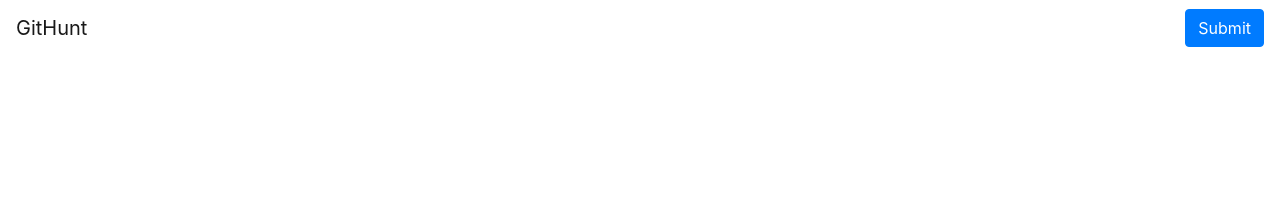
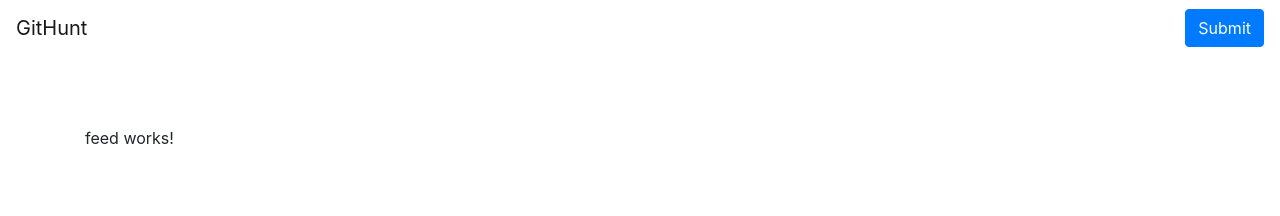
Before and after one commit to ardiadrianadri/GitHunt-Lite-Angular, an Angular app: page / in a window 1280 px wide. Shown: the top 216 px of the page. Built offline with nearby package versions, Linux system fonts and the light colour scheme.

Commit message:
8. Implement routerOutlet

```diff
--- a/src/app/app.component.html
+++ b/src/app/app.component.html
@@ -1 +1,5 @@
 <app-navigation></app-navigation>
+
+<div class="container">
+  <router-outlet></router-outlet>
+</div>
--- a/src/styles.scss
+++ b/src/styles.scss
@@ -0,0 +1,3 @@
+.container {
+  margin-top: 70px;
+}
```
Also changed, not shown: 1 other file (tests, documents, lock files or other folders).
